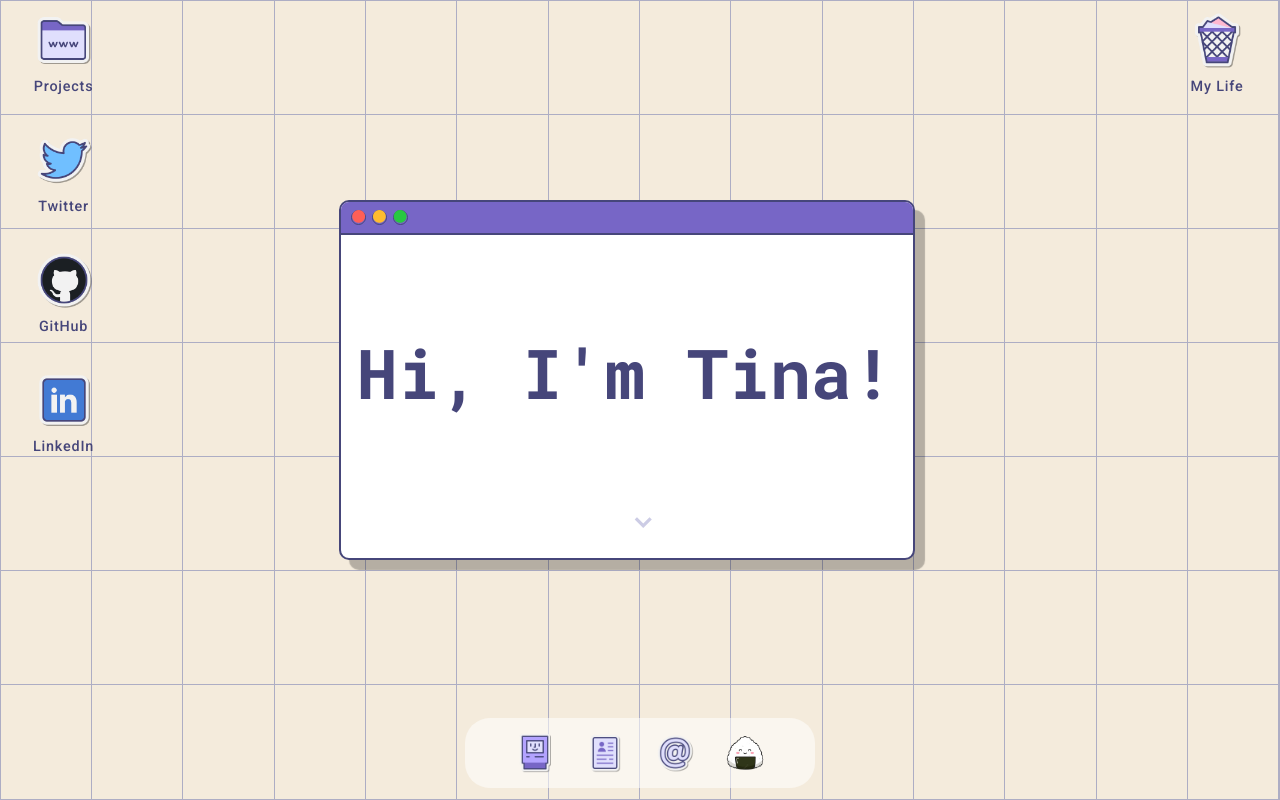
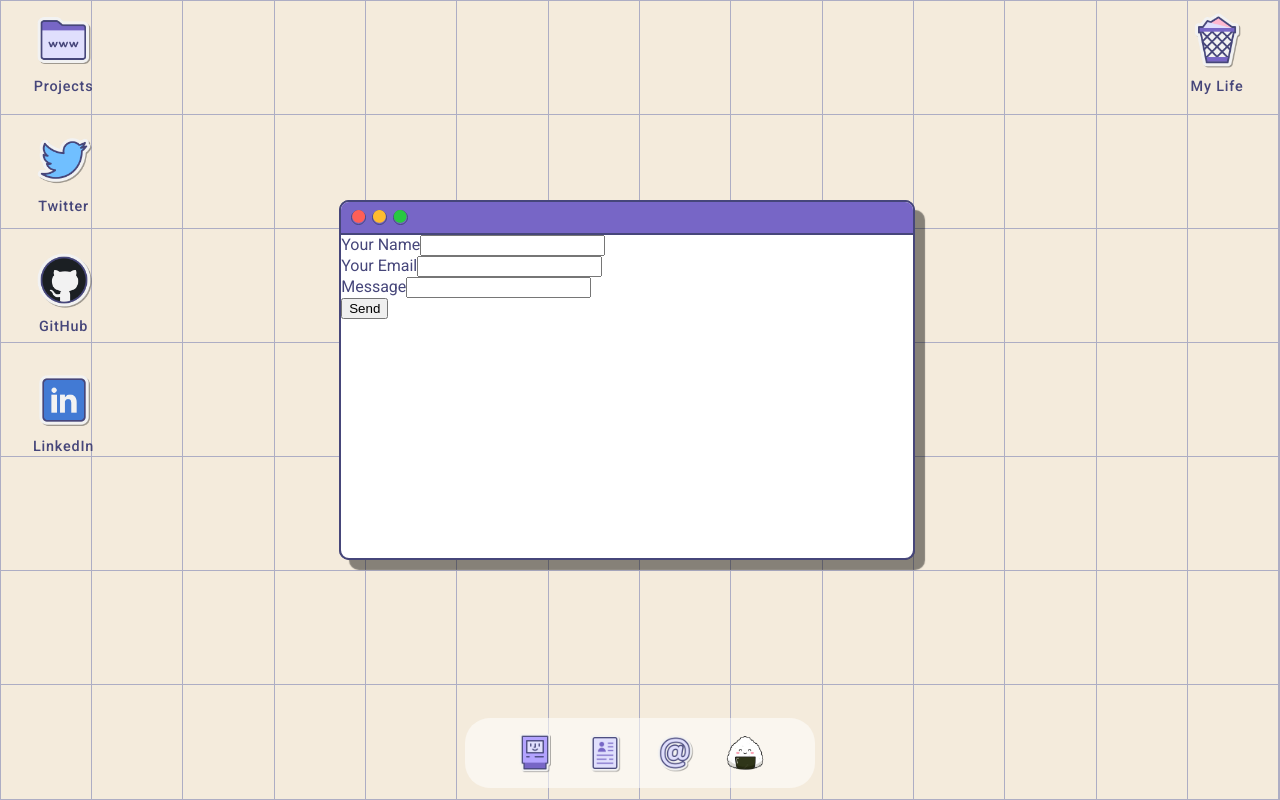
Before and after one commit to tinaaiscoding/tinas-portfolio, a React (Create React App) app: page / in a window 1280 px wide. Built offline with nearby package versions, Linux system fonts and the light colour scheme.

Commit message:
Add Contact Me form window

```diff
--- a/package.json
+++ b/package.json
@@ -13,6 +13,7 @@
     "react-draggable": "^4.4.5",
     "react-pdf": "^6.2.2",
     "react-scripts": "5.0.1",
+    "sass": "^1.59.3",
     "web-vitals": "^2.1.4"
   },
   "scripts": {
--- /dev/null
+++ b/src/components/ContactMe/ContactMeForm.js
@@ -0,0 +1,34 @@
+import React from 'react';
+
+import Window from '../UI/Window';
+
+const ContactMeForm = () => {
+  return (
+    <Window>
+      <form
+        action="https://public.herotofu.com/v1/eee93370-c394-11ed-929d-2b889cea2a35"
+        method="post"
+        accept-charset="UTF-8"
+      >
+        <div>
+          <label for="name">Your Name</label>
+          <input name="Name" id="name" type="text" required />
+        </div>
+        <div>
+          <label for="email">Your Email</label>
+          <input name="Email" id="email" type="email" required />
+        </div>
+        <div>
+          <label for="message">Message</label>
+          <input name="Message" id="message" type="text" required />
+        </div>
+        <div>
+          <input type="submit" value="Send" />
+          </div>
+
+      </form>
+    </Window>
+  );
+};
+
+export default ContactMeForm;
--- a/src/components/Dockbar/Dockbar.js
+++ b/src/components/Dockbar/Dockbar.js
@@ -13,6 +13,10 @@ const Dockbar = (props) => {
     props.setResumeClicked(true)
   }
 
+  const openContactMeFormHandler = () => {
+    props.setContactMeClicked(true)
+  }
+
   const openMacHandler = () => {
     console.log('mac')
   }
@@ -21,7 +25,7 @@ const Dockbar = (props) => {
     <div className={classes.dockbar}>
       <DockbarIcon name="Happy Mac" imgSrc={happyMac} onIconClick={openMacHandler}></DockbarIcon>
       <DockbarIcon name="Resume" imgSrc={resume} onIconClick={openResumeHandler}></DockbarIcon>
-      <DockbarIcon name="Drop a msg!" imgSrc={email}></DockbarIcon>
+      <DockbarIcon name="Drop a msg!" imgSrc={email} onIconClick={openContactMeFormHandler}></DockbarIcon>
       <DockbarIcon name="About Me" imgSrc={onigiri}></DockbarIcon>
     </div>
   );
--- a/src/components/LandingPage/LandingPage.js
+++ b/src/components/LandingPage/LandingPage.js
@@ -4,20 +4,30 @@ import TilesBg from '../UI/TilesBg';
 import AboutMe from './AboutMe';
 import DesktopIcons from './DesktopIcons';
 import Dockbar from '../Dockbar/Dockbar';
+import Resume from '../Dockbar/Resume';
+import ContactMeForm from '../ContactMe/ContactMeForm';
 
-import Resume from '../Dockbar/Resume';
+import '../UI/Window.scss';
 
 const LandingPage = () => {
-  const [resumeClicked, setResumeClicked] = useState(false)
+  const [resumeClicked, setResumeClicked] = useState(false);
+  const [contactMeClicked, setContactMeClicked] = useState(false);
 
   return (
     <div>
       <DesktopIcons />
       <AboutMe />
-      <Dockbar setResumeClicked={setResumeClicked}/>
+      <Dockbar
+        setResumeClicked={setResumeClicked}
+        setContactMeClicked={setContactMeClicked}
+      />
+
+<ContactMeForm></ContactMeForm>
+
       <TilesBg />
 
-      {resumeClicked && <Resume />}
+      {resumeClicked && <Resume className="maximize" />}
+      {contactMeClicked && <ContactMeForm className="maximize" />}
     </div>
   );
 };
--- a/src/components/UI/Window.js
+++ b/src/components/UI/Window.js
@@ -2,6 +2,7 @@ import React from 'react';
 import Draggable from 'react-draggable';
 
 import classes from './Window.module.css';
+import './Window.scss'
 import 'primeicons/primeicons.css';
 
 const Window = (props) => {
--- a/src/components/UI/Window.module.css
+++ b/src/components/UI/Window.module.css
@@ -2,21 +2,24 @@
   background: white;
   box-shadow: 10px 10px 1px 0px rgb(0 0 0 / 26%);
   border-radius: 10px;
-  z-index: 3;
+  z-index: 10;
   position: absolute;
-  border: 2px solid #46467A;
+  border: 2px solid #46467a;
   width: 45%;
   height: 45%;
   top: 25%;
   left: 26.5%;
 
+  transition: top 0.5s 0s cubic-bezier(0.1, 1.2, 0.3, 1),
+    transform 0.5s 0s cubic-bezier(0.1, 1.2, 0.3, 1),
+    width 0.5s 0.5s cubic-bezier(0.1, 1.2, 0.3, 1), opacity 0.3s;
 }
 
 .actionBar {
   background-color: #7766c6;
   border-top-right-radius: 8px;
   border-top-left-radius: 8px;
-  border-bottom: 2px solid #46467A;
+  border-bottom: 2px solid #46467a;
   height: max-content;
 }
 
@@ -24,7 +27,7 @@
   border-radius: 100%;
   font-size: 0.8rem;
   margin: 8px 3px;
-  border: 1px solid #46467A;
+  border: 1px solid #46467a;
 }
 
 .red {
--- /dev/null
+++ b/src/components/UI/Window.scss
@@ -0,0 +1,25 @@
+.maximize {
+  transition:
+    opacity .3s .5s,
+    top 0s .8s;
+}
+
+.minimized {
+  .window {
+    top: 100%;
+    transform: translate(-50%, -30px);
+    width: 200px;
+    opacity: 0.5;
+
+    &:hover {
+      opacity: 0.75;
+    }
+
+    .maximize {
+      top: 0;
+      opacity: 1;
+
+      transition: opacity 0.3s 0.5s, top 0s 0.5s;
+    }
+  }
+}
```
Also changed, not shown: 1 other file (tests, documents, lock files or other folders).
